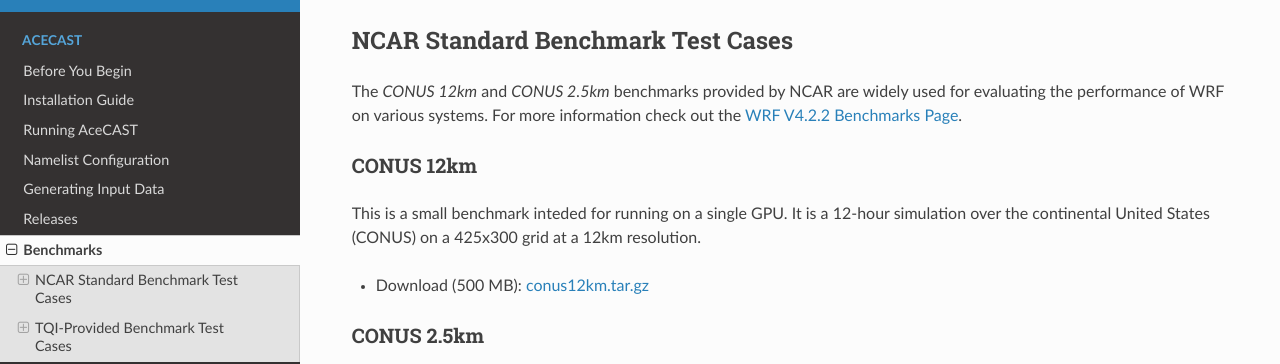
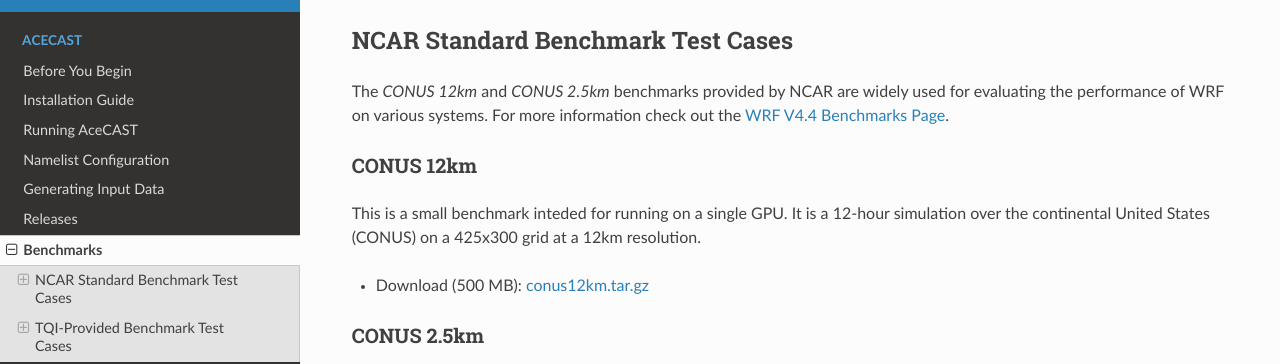
Before and after one commit to TempoQuestInc/AceCAST-Docs, a Sphinx documentation site: the page built from source/Benchmarks.rst, in a window 1280 px wide and 1359 px high. Shown: the part 184-548 px from the top of the window. Built offline with Sphinx 7.4.7 and the Read the Docs theme 2.0.0, drawn with Linux system fonts in a browser that asks for light colours.

Commit message:
update/fix ncar benchmark page url

```diff
--- a/source/Benchmarks.rst
+++ b/source/Benchmarks.rst
@@ -13,7 +13,7 @@
 ==================================
 
 The *CONUS 12km* and *CONUS 2.5km* benchmarks provided by NCAR are widely used for evaluating the
-performance of WRF on various systems. For more information check out the `WRF V4.2.2 Benchmarks Page <https://www2.mmm.ucar.edu/wrf/users/benchmark/v42/benchdata_v422.html>`_.
+performance of WRF on various systems. For more information check out the `WRF V4.4 Benchmarks Page <https://www2.mmm.ucar.edu/wrf/users/benchmark/v44/benchdata_v44.html>`_.
 
 CONUS 12km
 **********
```
